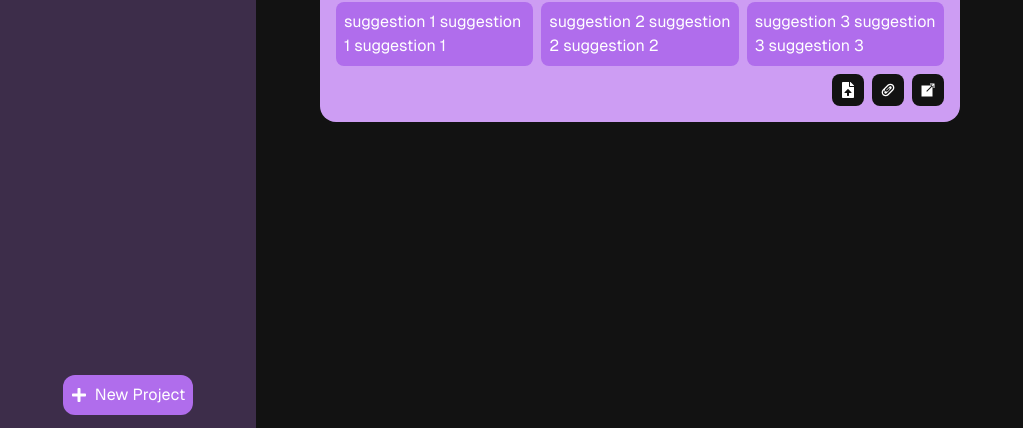
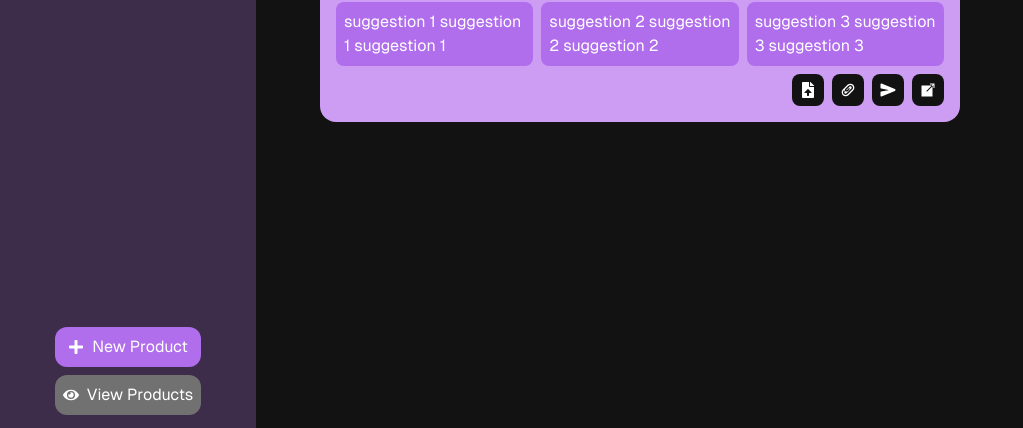
Before and after one commit to ShivamBhasin2002/vectorial-frontend, a Next.js app: page / in a window 1280 px wide. Shown: the part 369-797 px from the top of the page, without its empty margins (0-1023 px from the left). Built offline with nearby package versions, Linux system fonts and the light colour scheme; no server answers.

Commit message:
feat: page routing

```diff
--- a/app/layout.tsx
+++ b/app/layout.tsx
@@ -1,6 +1,7 @@
 import type { Metadata } from "next";
 import localFont from "next/font/local";
 import "./globals.css";
+import Navbar from "@components/navbar";
 
 const geistSans = localFont({
   src: "./fonts/GeistVF.woff",
@@ -29,7 +30,10 @@ export default function RootLayout({
       <body
         className={`${geistSans.variable} ${geistMono.variable} antialiased`}
       >
-        {children}
+        <div className="w-screen h-screen font-[family-name:var(--font-geist-sans)]">
+          <Navbar />
+          {children}
+        </div>
       </body>
     </html>
   );
--- a/app/page.tsx
+++ b/app/page.tsx
@@ -1,15 +1,11 @@
 import Chatbox from "@components/chat";
 import { Heading } from "@components/indexPageHeading";
-import Navbar from "@components/navbar";
 
 export default function Home() {
   return (
-    <div className="w-screen h-screen font-[family-name:var(--font-geist-sans)]">
-      <Navbar />
-      <main className="w-[672px] mx-auto h-screen pt-[80px]">
-        <Heading />
-        <Chatbox suggestionsPosition="below" />
-      </main>
-    </div>
+    <main className="w-[672px] mx-auto h-screen pt-[80px]">
+      <Heading />
+      <Chatbox suggestionsPosition="below" />
+    </main>
   );
 }
--- a/components/chat.tsx
+++ b/components/chat.tsx
@@ -4,6 +4,7 @@ import { useRef, useState } from "react";
 import { IoOpenSharp } from "react-icons/io5";
 import { FaFileUpload } from "react-icons/fa";
 import { TiAttachmentOutline } from "react-icons/ti";
+import { IoSend } from "react-icons/io5";
 
 interface ChatboxProps {
   suggestionsPosition: "above" | "below";
@@ -22,7 +23,7 @@ const Chatbox: React.FC<ChatboxProps> = ({ suggestionsPosition }) => {
     <div
       className={clsx(
         "bg-primary-100 p-4 rounded-2xl w-[calc(100%-32px)] ml-[16px] flex flex-col gap-2 transition-transform ease-in-out relative z-0",
-        suggestionsPosition === "above" ? "mb-[-20px]" : "mt-[-20px]",
+        suggestionsPosition === "above" ? "mb-[-12px]" : "mt-[-20px]",
         !showSuggestions &&
           (suggestionsPosition === "above"
             ? "translate-y-[168px]"
@@ -52,6 +53,9 @@ const Chatbox: React.FC<ChatboxProps> = ({ suggestionsPosition }) => {
           <IoOpenSharp />
         </li>
         <li className="w-8 h-8 bg-surface-0 cursor-pointer rounded-lg flex justify-center items-center text-white hover:text-primary-100">
+          <IoSend />
+        </li>
+        <li className="w-8 h-8 bg-surface-0 cursor-pointer rounded-lg flex justify-center items-center text-white hover:text-primary-100">
           <TiAttachmentOutline />
         </li>
         <li className="w-8 h-8 bg-surface-0 cursor-pointer rounded-lg flex justify-center items-center text-white hover:text-primary-100">
--- a/components/navbar.tsx
+++ b/components/navbar.tsx
@@ -1,11 +1,13 @@
 "use client";
 import React, { useEffect, useState } from "react";
-import { FaPlus } from "react-icons/fa";
+import { FaEye, FaPlus } from "react-icons/fa";
 import clsx from "clsx";
 import { useProductStore } from "@store/produtsStore";
 import Image from "next/image";
+import { useRouter } from "next/navigation";
 
 const Navbar = () => {
+  const router = useRouter();
   const [isCollapsed, setIsCollapsed] = useState(true);
   const { products, fetchProducts, selectedProduct, setSelectedProdcut } =
     useProductStore();
@@ -25,7 +27,7 @@ const Navbar = () => {
   return (
     <div
       className={clsx(
-        "h-screen bg-mixed-20 text-white flex flex-col items-center p-4 pt-[64px] transition-all duration-300 ease-in-out absolute overflow-hidden",
+        "h-screen bg-mixed-20 text-white flex flex-col items-center p-4 pt-[64px] transition-all duration-300 ease-in-out fixed overflow-hidden left-0 top-0 bottom-0 z-50",
         isCollapsed ? "w-16" : "w-64"
       )}
       onMouseEnter={handleMouseEnter}
@@ -48,6 +50,7 @@ const Navbar = () => {
               title={product.productName}
               onClick={() => {
                 setSelectedProdcut(product);
+                router.push(`/product/${product.productId}`);
               }}
             >
               {product.productName}
@@ -56,7 +59,7 @@ const Navbar = () => {
         </ul>
       </div>
 
-      <div className="mt-auto">
+      <div className="mt-auto flex gap-2 flex-col">
         <button
           className={clsx(
             "focus:outline-none hover:bg-primary-100 flex gap-2 justify-center items-center p-2 rounded-xl w-full",
@@ -64,7 +67,21 @@ const Navbar = () => {
           )}
         >
           <FaPlus />
-          {!isCollapsed && <div className="whitespace-nowrap">New Project</div>}
+          {!isCollapsed && <div className="whitespace-nowrap">New Product</div>}
+        </button>
+        <button
+          className={clsx(
+            "focus:outline-none hover:bg-surface-60 flex gap-2 justify-center items-center p-2 rounded-xl w-full",
+            !isCollapsed && "bg-surface-80 "
+          )}
+          onClick={() => {
+            router.push("/product");
+          }}
+        >
+          <FaEye />
+          {!isCollapsed && (
+            <div className="whitespace-nowrap">View Products</div>
+          )}
         </button>
       </div>
     </div>
```
